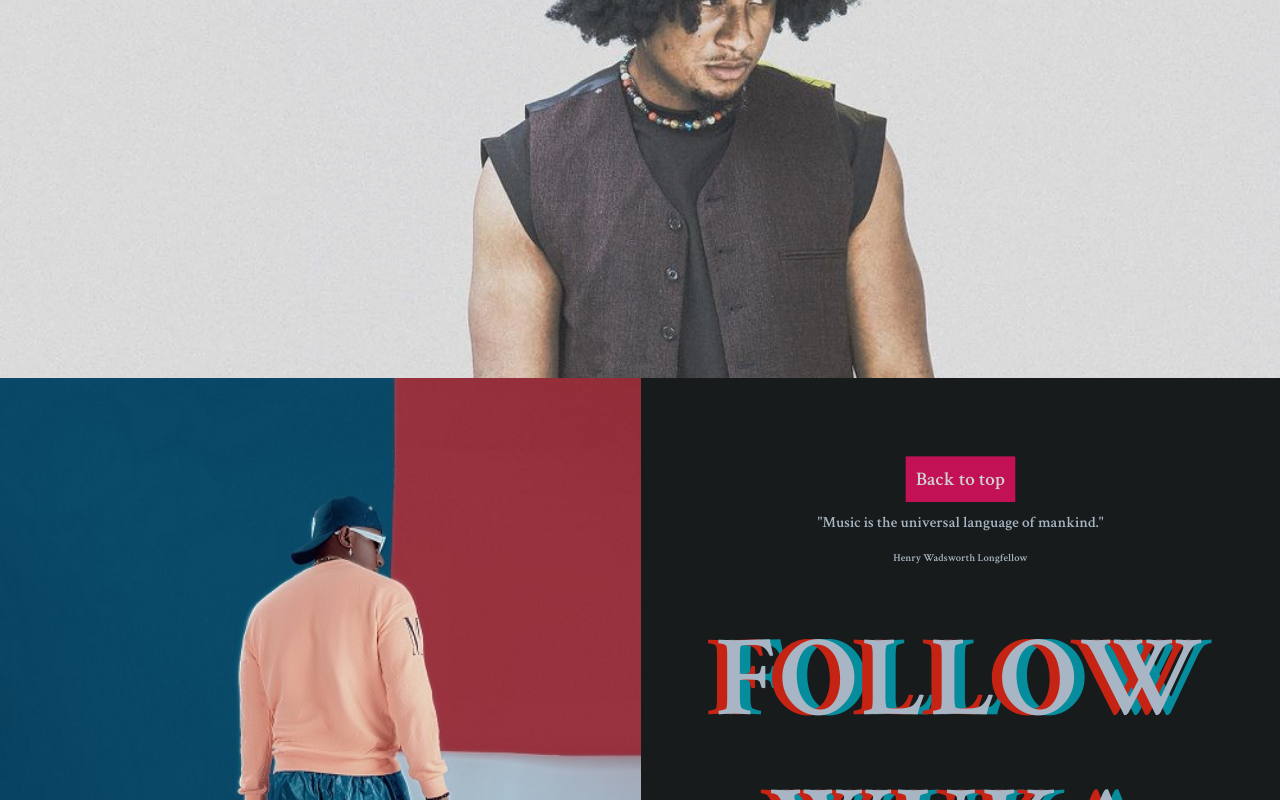
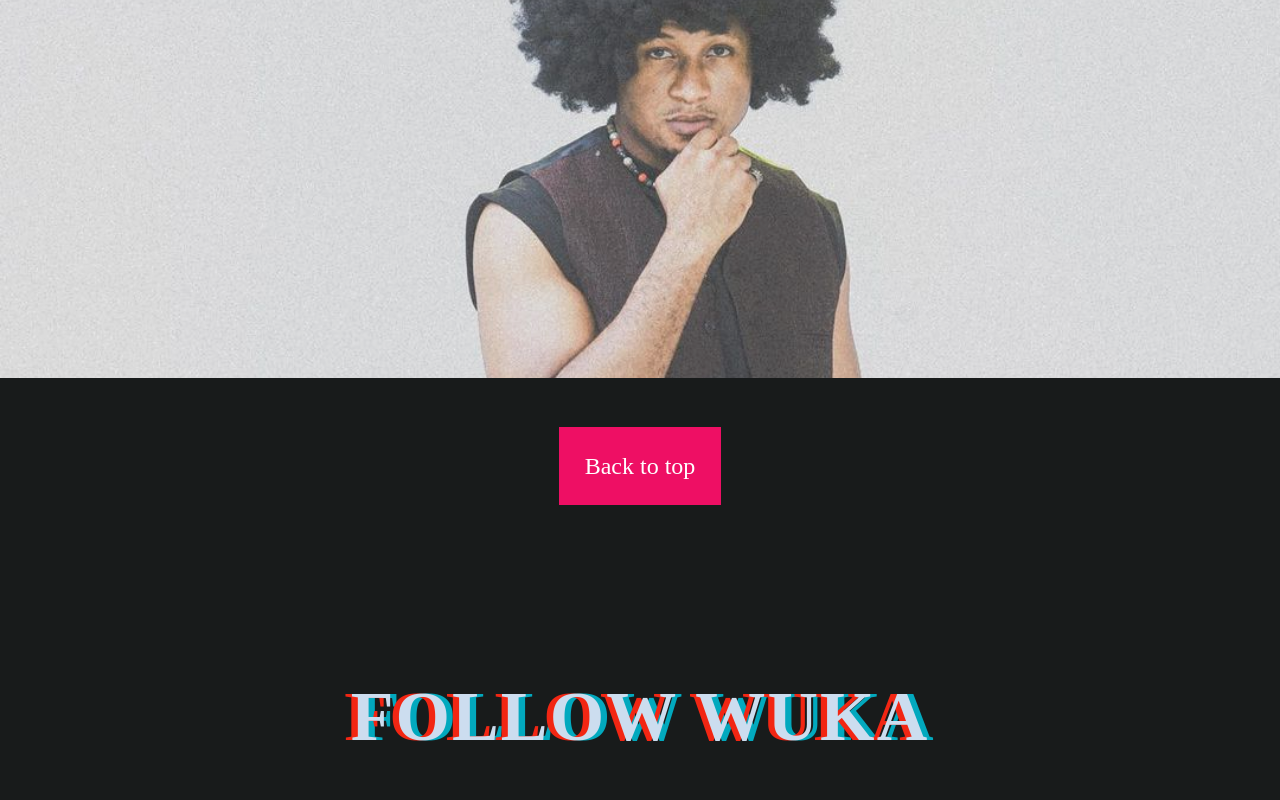
Before and after one commit to Thebuilderekes/wuka-react-app, a React (Vite) app: page / in a window 1280 px wide. Shown: the part 2000-2800 px from the top of the page. Built offline with nearby package versions, Linux system fonts and the light colour scheme.

Commit message:
updated layout

```diff
--- a/src/components/About/About.jsx
+++ b/src/components/About/About.jsx
@@ -1,10 +1,10 @@
 import React from "react";
 import { useRef } from "react";
+import { useScroll, useTransform, motion } from "framer-motion";
 import "../../index.css";
 import cartoonImg from "../../assets/img/cartoon-img.png";
 import styled from "styled-components";
 import "animate.css";
-import { useScroll, useTransform, motion } from "framer-motion";
 
 function About() {
 	const ref = useRef(null);
@@ -17,7 +17,7 @@
 	return (
 		<Section className="about-section" id="about">
 			<img src={cartoonImg} alt="cartoon-like image of wuka" />
-			<motion.section
+			<motion.div
 				className="card"
 				ref={ref}
 				style={{ scale: scaleProgress, opacity: opacityProgress }}
@@ -39,7 +39,7 @@
 					effortlessly blending elements of pop, rock, and alternative, creating
 					an unmistakable sound that resonates with audiences worldwide.
 				</p>
-			</motion.section>
+			</motion.div>
 		</Section>
 	);
 }
@@ -51,7 +51,13 @@
 	flex-direction: column;
 	gap: 2rem;
 	align-items: center;
-	background-color: var(--pink-color);
+	background: rgb(183, 90, 100);
+	background: linear-gradient(
+		90deg,
+		rgba(183, 90, 100, 1) 0%,
+		rgba(111, 39, 46, 1) 0%,
+		rgba(183, 90, 100, 1) 31%
+	);
 	padding: var(--spacing-5);
 	font-family: "Crimson Text";
 	padding: var(--spacing-10);
--- a/src/components/Footer/Footer.jsx
+++ b/src/components/Footer/Footer.jsx
@@ -1,43 +1,36 @@
-import { React, useRef } from "react";
-import { useScroll, motion } from "framer-motion";
+import { useRef } from "react";
+import { useScroll, useTransform, motion } from "framer-motion";
 import styled from "styled-components";
 import "../../index.css";
 import { FaInstagram, FaFacebookF } from "react-icons/fa";
-import wukaFooterImg from "../../assets/img/wuka-footer.jpg";
 
 function Foot() {
 	const herosection = "#hero-section";
 	const ref = useRef(null);
 	const { scrollYProgress } = useScroll({
 		target: ref,
-    offset: ["0 1", "1.25 1"],
+		offset: ["0 1", "0.75 1"],
 	});
+	const scaleProgress = useTransform(scrollYProgress, [0, 1], [0.8, 1]);
+	const opacityProgress = useTransform(scrollYProgress, [0, 1], [0.6, 1]);
+
 	return (
-    <Footer>
-      <div className="img-text__container" id="footer">
-        <img
-          className="footer-img"
-          src={wukaFooterImg}
-          alt="wuka holding a boom radio with his back turned"
-        />
-
-        <motion.section
-          className="follow-text"
+		<Footer id="footer">
+			<motion.div
+				className="footer-text__container"
 				ref={ref}
-          style={{
-            scale: scrollYProgress,
-            opacity: scrollYProgress,
-          }}
+				style={{ scale: scaleProgress, opacity: opacityProgress }}
 			>
+				{/* <div className="footer-text__container"> */}
 				<a className="back-to-top-btn" href={herosection}>
 					Back to top
 				</a>
-          <blockquote>
-            <p>"Music is the universal language of mankind." </p>
-            <br />
-            <small>Henry Wadsworth Longfellow</small>
-          </blockquote>
+
+				<dl>
+					<dt>
 						<h3>Follow Wuka</h3>
+					</dt>
+					<dd>
 						<ul>
 							<li>
 								<a
@@ -54,9 +47,16 @@
 								</a>
 							</li>
 						</ul>
+					</dd>
+				</dl>
 
-          <div className="attribution">
-            <p className="attribute">
+				<blockquote>
+					<p>"Music is the universal language of mankind." </p>
+					<br />
+					<small>Henry Wadsworth Longfellow</small>
+				</blockquote>
+			</motion.div>
+			<small className="attribute">
 				{" "}
 				Designed by{" "}
 				<a
@@ -66,41 +66,38 @@
 				>
 					The Builder
 				</a>{" "}
-            </p>
-          </div>
-        </motion.section>
-      </div>
+			</small>
 		</Footer>
 	);
 }
 
 export default Foot;
 
-const iconStyle = { color: "white", fontSize: "4rem" };
+const iconStyle = { color: "var(--text-color)", fontSize: "4rem" };
 const Footer = styled.footer`
-  .img-text__container {
-    width: 100%;
-    height: 100vh;
-    display: flex;
-    font-family: "Crimson Text";
-    color: var(--text-color);
-
-    @media (max-width: 800px) {
-      flex-direction: column;
-
-      .footer-img {
-        width: 100%;
-        padding: 0;
-        object-fit: fill;
-      }
-    }
-
-    .follow-text {
 	display: flex;
 	flex-direction: column;
 	justify-content: center;
+	background: var(--dark-color);
+	width: 100%;
+	height: 100vh;
+
+	.footer-text__container {
+		display: flex;
+		flex-direction: column;
+		justify-content: space-around;
 		align-items: center;
 		width: 100%;
+		height: 100%;
+
+		@media (max-width: 900px) {
+			margin: var(--spacing-10) 0;
+		}
+
+		@media (max-width: 500px) {
+			padding-left: var(--spacing-2);
+			padding-right: var(--spacing-2);
+		}
 
 		.back-to-top-btn {
 			font-size: var(--medium-fs);
@@ -109,7 +106,18 @@
 			color: #ffffff;
 			padding: var(--spacing-2);
 		}
-      > h3 {
+
+		blockquote {
+			text-align: center;
+			color: var(--text-color);
+			p {
+				font-size: var(--semi-medium-fs);
+			}
+		}
+
+		dl {
+			dt {
+				h3 {
 					text-transform: uppercase;
 					margin: 3rem 0;
 					font-weight: 600;
@@ -117,10 +125,8 @@
 					text-align: center;
 					text-transform: uppercase;
 					letter-spacing: 0.03em;
-        text-shadow:
-          -0.09em 0 0 #f22613,
-          0.09em 0 0 #02a9be;
-        font-size: var(--extra-large-fs);
+					text-shadow: -0.09em 0 0 #f22613, 0.09em 0 0 #02a9be;
+					font-size: var(--semi-extra-large-fs);
 					text-align: center;
 
 					@media (max-width: 1240px) {
@@ -135,16 +141,14 @@
 						font-size: var(--mid-extra-large-fs);
 					}
 				}
+			}
 
-      blockquote {
-        text-align: center;
-        p {
-          font-size: var(--semi-medium-fs);
-        }
-      }
+			dd {
 				ul {
 					display: flex;
+					justify-content: center;
 					list-style: none;
+					padding-bottom: var(--spacing-10);
 
 					li {
 						list-style: none;
@@ -157,19 +161,21 @@
 						}
 					}
 				}
+			}
+		}
+	}
 
-      .attribution {
 	.attribute {
+		width: 100%;
+		padding: var(--spacing-1) 0;
 		color: var(--text-color);
-          margin: 3rem 0;
-          font-size: var(--medium-fs);
+		background-color: var(--mid-dark-color);
+		text-align: center;
+		font-size: var(--default-fs);
 
 		a {
 			text-decoration: underline;
 			color: var(--text-color);
 		}
 	}
-      }
-    }
-  }
 `;
--- a/src/components/Gallery/Gallery.jsx
+++ b/src/components/Gallery/Gallery.jsx
@@ -13,7 +13,7 @@
 		const intervalId = setInterval(() => {
 			// Increment currentIndex, and loop back to 0 when reaching the end
 			setCurrentIndex((prevIndex) => (prevIndex + 1) % images.length);
-		}, 2000); // Change the delay to adjust the slideshow speed
+		}, 3000); // Change the delay to adjust the slideshow speed
 
 		// Clear the interval when the component is unmounted
 		return () => clearInterval(intervalId);
@@ -21,13 +21,11 @@
 
 	return (
 		<Section className="gallery-container">
-			<div className="dark-backdrop">
 			<img
 				src={images[currentIndex]}
-					alt={`Image ${currentIndex + 1}`}
+				alt={`Wuka wearing an afro hair style ${currentIndex + 1}`}
 				className="gallery-img"
 			/>
-			</div>
 		</Section>
 	);
 }
@@ -41,14 +39,6 @@
 	overflow: hidden;
 	z-index: 666;
 
-	.dark-backdrop {
-		position: absolute;
-		top: 0;
-		left: 0;
-		bottom: 0;
-		width: 100%;
-		height: 100%;
-
 	.gallery-img {
 		z-index: -1;
 		width: 100%;
@@ -57,5 +47,4 @@
 		object-position: top center;
 		filter: brightness(95%);
 	}
-	}
 `;
--- a/src/components/HeroSection/HeroSection.jsx
+++ b/src/components/HeroSection/HeroSection.jsx
@@ -1,13 +1,12 @@
 import React from "react";
 import styled from "styled-components";
-// import { createGlobalStyle } from "styled-components";
 import "../../index.css";
 import bgImg from "../../assets/img/wuka-2.webp";
 
 function HeroSection() {
 	return (
 		<Section className="hero-section" id="hero-section">
-			<div className="hero-section-text animate__animated animate__fadeIn  animate__delay-1s">
+			<div className="hero-section-text animate__animated animate__fadeInLeft  animate__delay-1s">
 				<div className="hero-section-text__container">
 					<h1 className="main-heading">WUKA</h1>
 					<h2 className="sub-heading">THE ALPHA</h2>
@@ -41,7 +40,7 @@
 		height: 100vh;
 
 		@media (max-width: 500px) {
-			background: #f3869830;
+			background: #f3869814;
 			justify-content: end;
 		}
 	}
@@ -76,6 +75,7 @@
 
 	.sub-heading {
 		font-size: var(--large-fs);
+		font-weight: 900;
 
 		@media (max-width: 1030px) {
 			font-size: var(--medium-fs);
--- a/src/components/NavigationMenu/Navigation.jsx
+++ b/src/components/NavigationMenu/Navigation.jsx
@@ -10,25 +10,32 @@
 	const [navb, setNavb] = useState(true);
 	const [click, setClick] = useState(true);
 	const [isVisible, setIsVisible] = useState(true);
+	const [isOpen, setIsOpen] = useState(false);
 	const [previousScrollPosition, setPreviousScrollPosition] = useState(0);
+	const [currentScrollPosition, setcurrentScrollPosition] = useState(
+		window.scrollY
+	);
 
-	const handleClick = () => setNavb(!navb);
+	function handleClick() {
+		setNavb(!navb);
+		navb ? setIsOpen(true) : setIsOpen(false);
+	}
 	const handleMenu = () => setNavb(!navb);
 
 	useEffect(() => {
 		const handleScroll = () => {
 			const currentScrollPosition = window.scrollY;
-			if (currentScrollPosition > 1000) {
+			if (currentScrollPosition >= 1000) {
 				setPreviousScrollPosition(currentScrollPosition);
 				setIsVisible(false);
 			} else if (currentScrollPosition < 1000) setIsVisible(true);
 		};
-
+		console.log("working");
 		window.addEventListener("scroll", handleScroll);
 		return () => {
 			window.removeEventListener("scroll", handleScroll);
 		};
-	}, [previousScrollPosition]);
+	}, [currentScrollPosition]);
 
 	return (
 		<>
@@ -63,8 +70,9 @@
 
 						<button
 							className="nav-toggler"
-							role="navigation"
+							role="navigation toggle"
 							aria-label="menu"
+							aria-expanded={isOpen}
 							onClick={handleClick}
 						>
 							{!navb ? (
--- a/src/index.css
+++ b/src/index.css
@@ -16,6 +16,7 @@
 
 	/*colors*/
 	--dark-color: #181b1b;
+	--mid-dark-color: #1d2020;
 	--pink-color: #b75a64;
 	--dark-pink-color: #ee0f64;
 	--cream-color: #b4ab98;
@@ -48,9 +49,10 @@
 }
 
 body {
+	background: var(--dark-color);
 	width: 100%;
+	min-height: 100%;
 	list-style: none;
-	background-color: var(--dark-color);
 }
 
 a {
```
Also changed, not shown: index.html (+9 -0 lines), src/App.css (deleted). Lines whose indentation alone changed are shown as unchanged.
